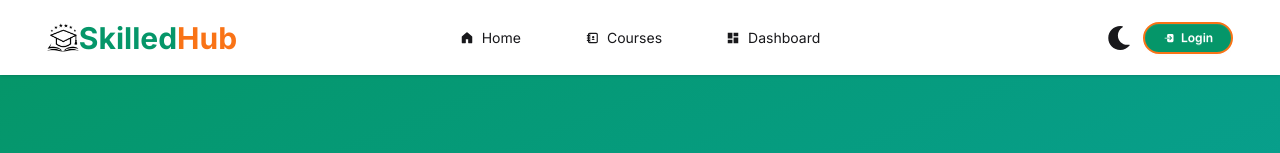
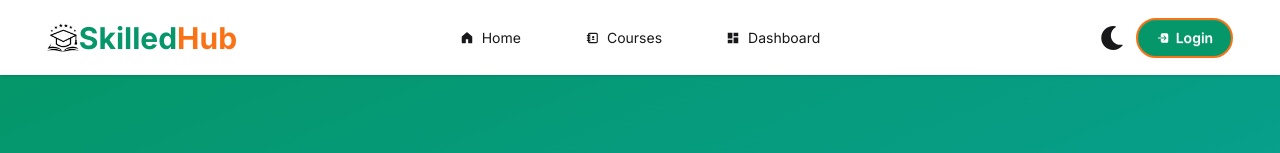
Before and after one commit to injamul007/b12-a10-online-learning-platform-client, a React (Vite) app: page /home in a window 1280 px wide. Shown: the top 153 px of the page. Built offline with nearby package versions, Linux system fonts and the light colour scheme; no server answers; grey boxes are pictures that could not be loaded.

Commit message:
update the logout and login  btn size in various devices in navbar section

```diff
--- a/src/components/Navbar/Navbar.jsx
+++ b/src/components/Navbar/Navbar.jsx
@@ -185,14 +185,14 @@ const Navbar = () => {
                 </div>
                 <button
                   onClick={handleLogOutUser}
-                  className="btn btn-sm my-btn hidden lg:flex"
+                  className="btn my-btn hidden lg:flex"
                 >
                   <IoLogOut /> Logout
                 </button>
               </>
             ) : (
               <>
-                <Link to={"/login"} className="btn btn-sm my-btn">
+                <Link to={"/login"} className="btn btn-sm md:btn-md lg:btn-md my-btn">
                   {" "}
                   <IoLogIn /> Login
                 </Link>
```
